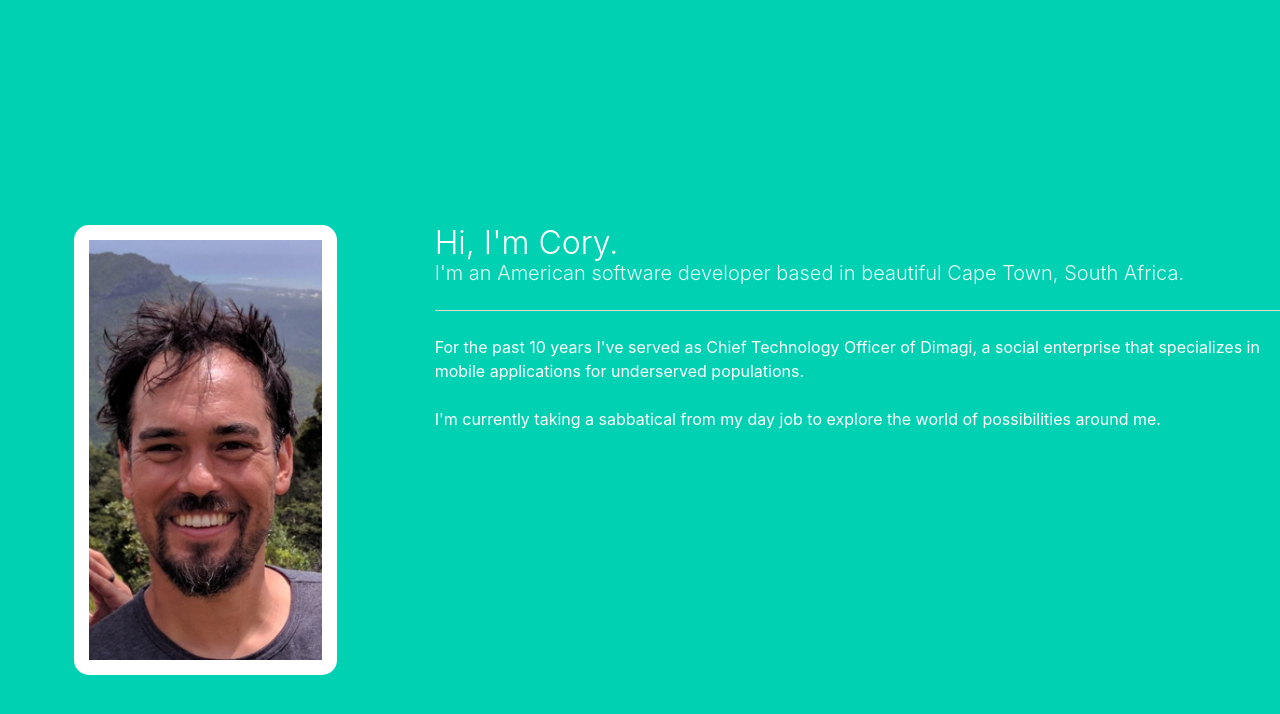
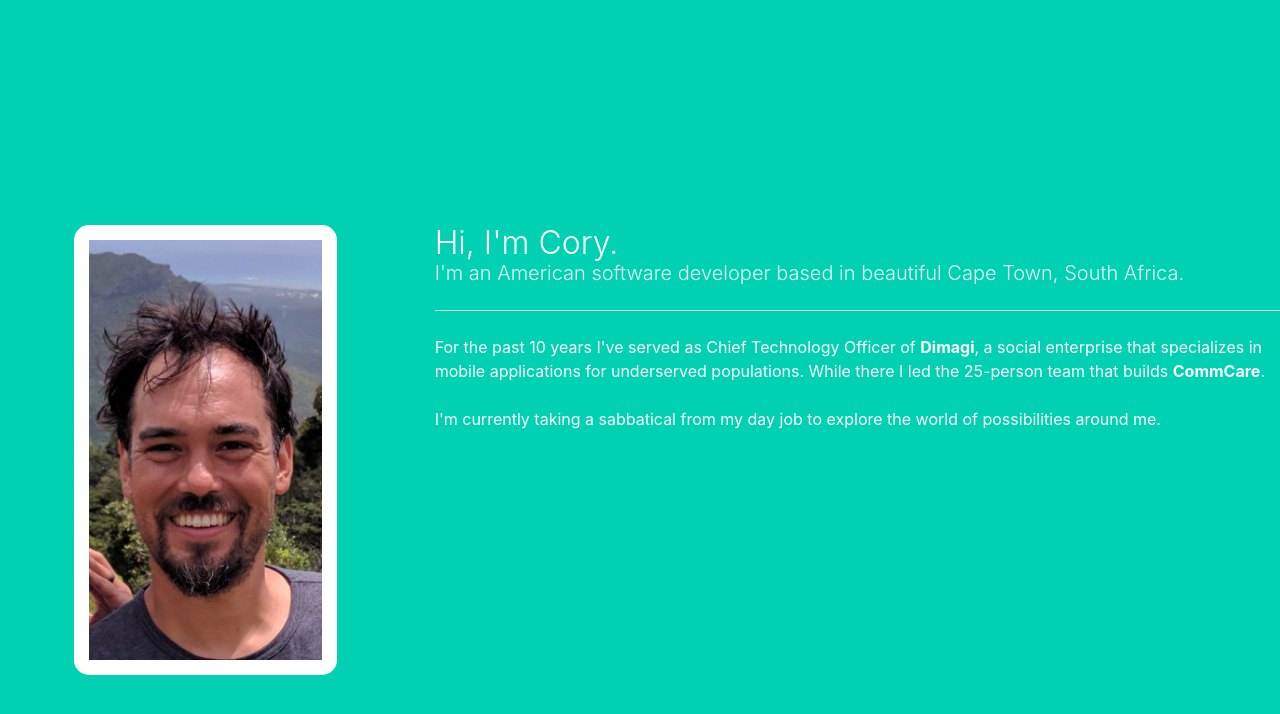
Before and after one commit to czue/website, a Jekyll site: the page built from index.md, in a window 1280 px wide. Shown: the top 714 px of the page. Built offline with Jekyll 4.4.1, drawn with Linux system fonts in a browser that asks for light colours.

Commit message:
tweak text and add links

```diff
--- a/_layouts/home.html
+++ b/_layouts/home.html
@@ -15,8 +15,9 @@ layout: default
                     </h2>
                     <hr>
                     <p>
-                        For the past 10 years I've served as Chief Technology Officer of Dimagi, a social
+                        For the past 10 years I've served as Chief Technology Officer of <a href="http://www.dimagi.com/">Dimagi</a>, a social
                         enterprise that specializes in mobile applications for underserved populations.
+                        While there I led the 25-person team that builds <a href="https://www.commcarehq.org/">CommCare</a>.
                     </p>
                     <br>
                     <p>
```
